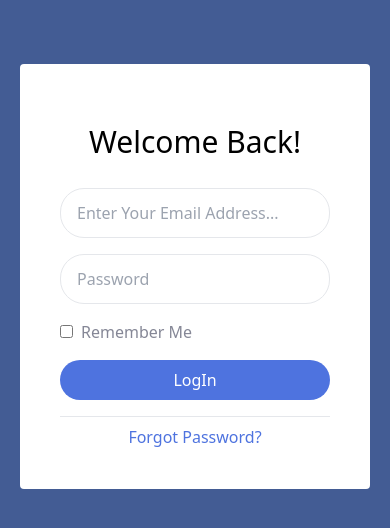
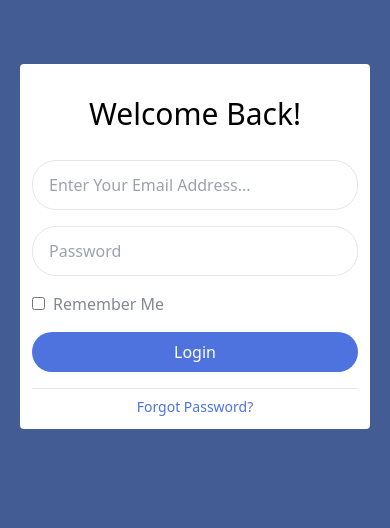
Before and after one commit to OmojolaF/login, a Vue app: page / in a window 390 px wide. Shown: the top 528 px of the page. Built offline with nearby package versions, Linux system fonts and the light colour scheme.

Commit message:
https://github.com/OmojolaF/login

```diff
--- a/src/App.vue
+++ b/src/App.vue
@@ -1,7 +1,7 @@
 <template>
   <div >
     <div class="min-h-screen bg-purple-light py-6">
-      <div class="sm:mx-auto bg-white p-10 my-10 mx-5 rounded sm:py-10 max-w-screen-sm">
+      <div class="sm:mx-auto bg-white p-3 my-10 mx-5 rounded sm:py-5 max-w-screen-sm font-sans">
         <div class="max-w-md mx-auto">
           <div class="text-3xl font-extralight py-3 my-2 text-center">
             <h1>Welcome Back!</h1>
@@ -9,19 +9,19 @@
           <div class="placeholder-gray-800::placeholder">
             <form @submit="onSubmit">
             <div class="py-2">
-              <input type="email" v-model="text" name="email" placeholder="Enter Your Email Address..." class="w-full p-3 pl-4 border rounded-3xl focus:outline-none focus:ring-2 focus:ring-purple-600 focus:bg-purple-100">
+              <input type="email" v-model="text" name="email" placeholder="Enter Your Email Address..." class="w-full font-thin p-3 pl-4 border rounded-3xl focus:outline-none focus:ring-2 focus:ring-purple-600 focus:bg-purple-100">
             </div>
             <div class="py-2">
-              <input type="text" v-model="text" name="text" placeholder="Password" class="w-full p-3 pl-4 border rounded-3xl focus:outline-none focus:ring-2 focus:ring-purple-600 focus:bg-purple-100">
+              <input type="text" v-model="text" name="text" placeholder="Password" class="w-full font-thin p-3 pl-4 border rounded-3xl focus:outline-none focus:ring-2 focus:ring-purple-600 focus:bg-purple-100">
             </div>
             <div class="py-2">
               <input type="checkbox" v-model="Remember" name="remember"/>
               <label class="mx-2 font-thin text-purple">Remember Me</label>
             </div>
             </form>
-            <button class="w-full my-2 py-2 px-5 font-extralight text-white bg-purple-dark rounded-full hover:bg-yellow-300 hover:text-black">LogIn</button>
+            <button class="w-full my-2 py-2 px-5 font-extralight text-white bg-purple-dark rounded-full hover:bg-purple-light transition duration-500 ease-in-out transform hover:translate-y-1">Login</button>
             <hr class="mt-2 mb-2 border-gray-200">
-            <h5 class="text-center text-purple-dark font-normal hover:text-green-700"><a href="#">Forgot Password?</a></h5>
+            <h5 class="text-center text-sm text-purple-dark font-normal hover:text-green-700"><a href="#">Forgot Password?</a></h5>
           </div>
         </div>
       </div>
```
